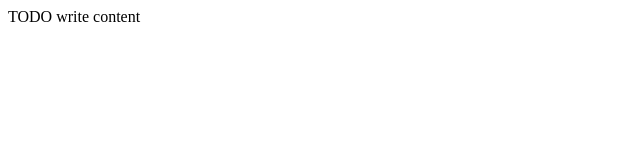
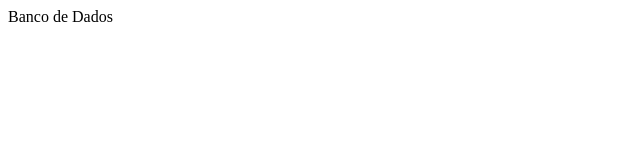
Before and after one commit to rafaelcasagrande/RepositorioExemplo, a plain HTML site: page web/index.html in a window 1280 px wide. Shown: the full height of the page, 0-640 px from the left. Drawn offline with Linux system fonts and the light colour scheme.

```diff
--- a/web/index.html
+++ b/web/index.html
@@ -11,6 +11,6 @@ and open the template in the editor.
         <meta name="viewport" content="width=device-width">
     </head>
     <body>
-        <div>TODO write content</div>
+        <div>Banco de Dados</div>
     </body>
 </html>
```
